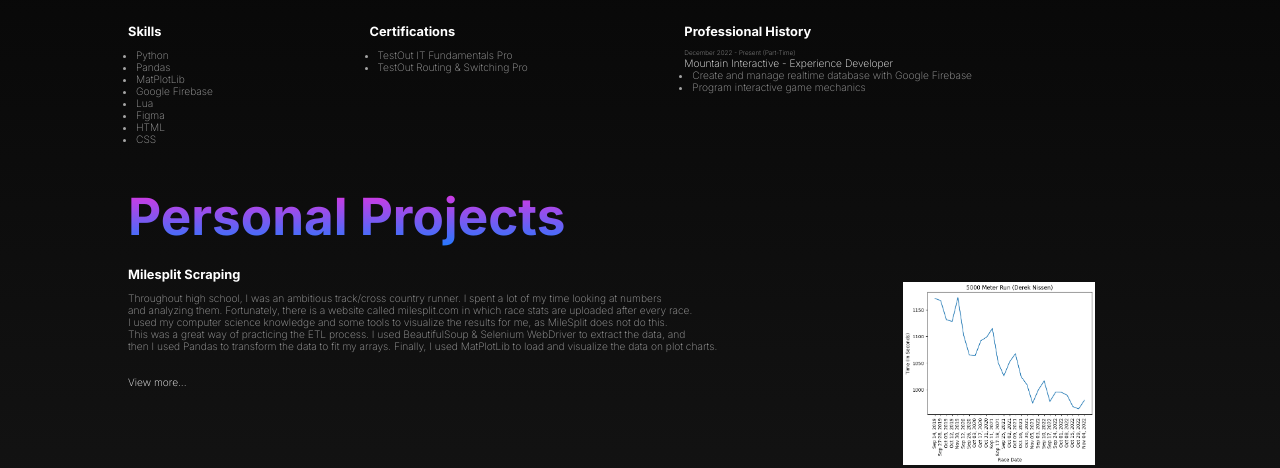
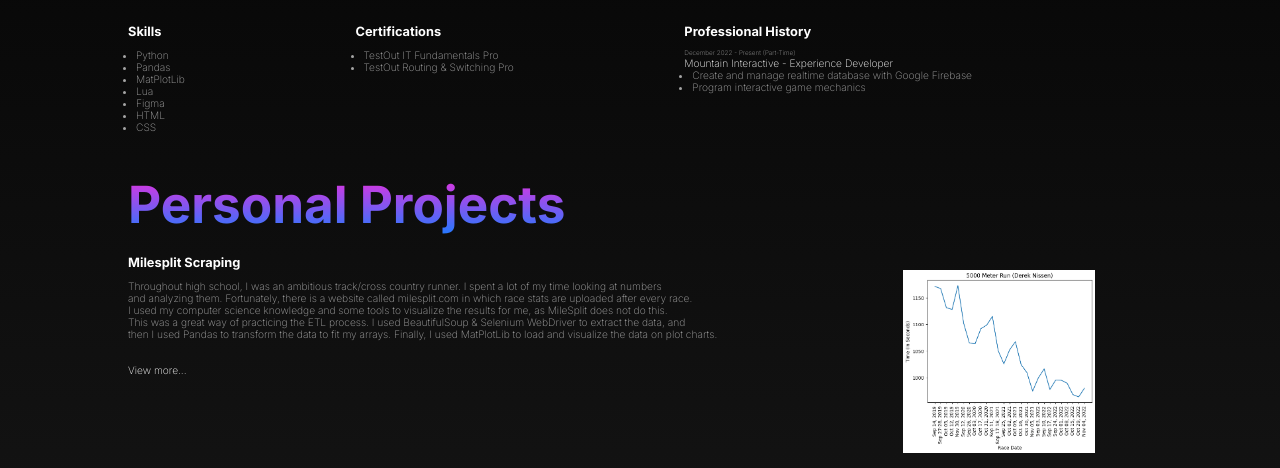
Before and after one commit to dereknissen/dereknissen.github.io, a plain HTML site: page index.html in a window 1280 px wide. Shown: the part 422-890 px from the top of the page. Drawn offline with Linux system fonts and the light colour scheme.

Commit message:
Update index.html

```diff
--- a/index.html
+++ b/index.html
@@ -92,7 +92,6 @@
                             <li>Python</li>
                             <li>Pandas</li>
                             <li>MatPlotLib</li>
-                            <li>Google Firebase</li>
                             <li>Lua</li>
                             <li>Figma</li>
                             <li>HTML</li>
```
